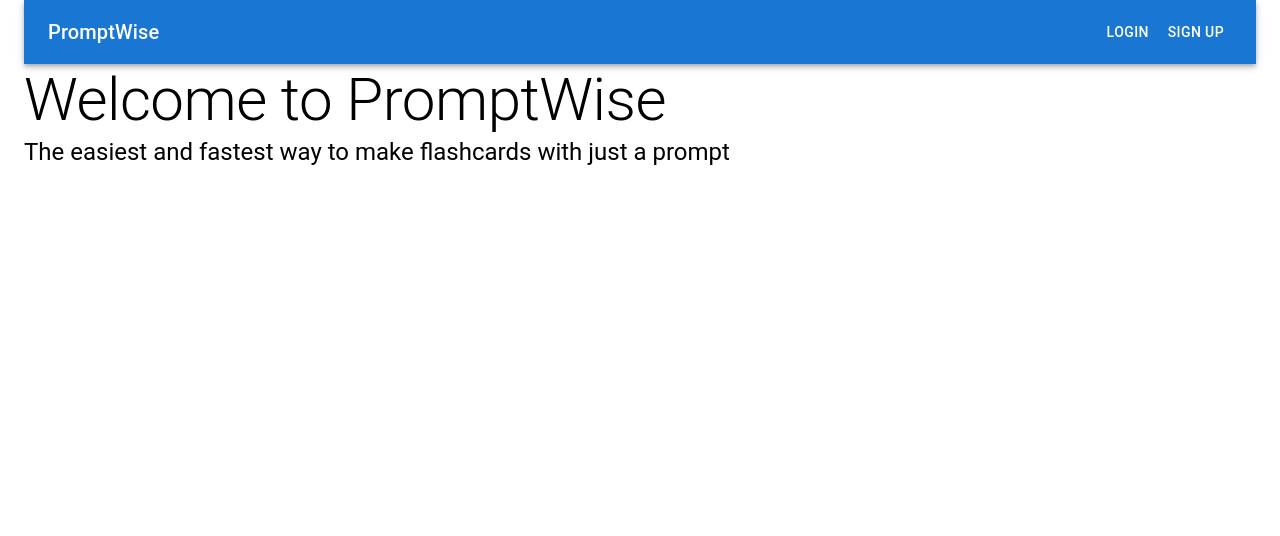
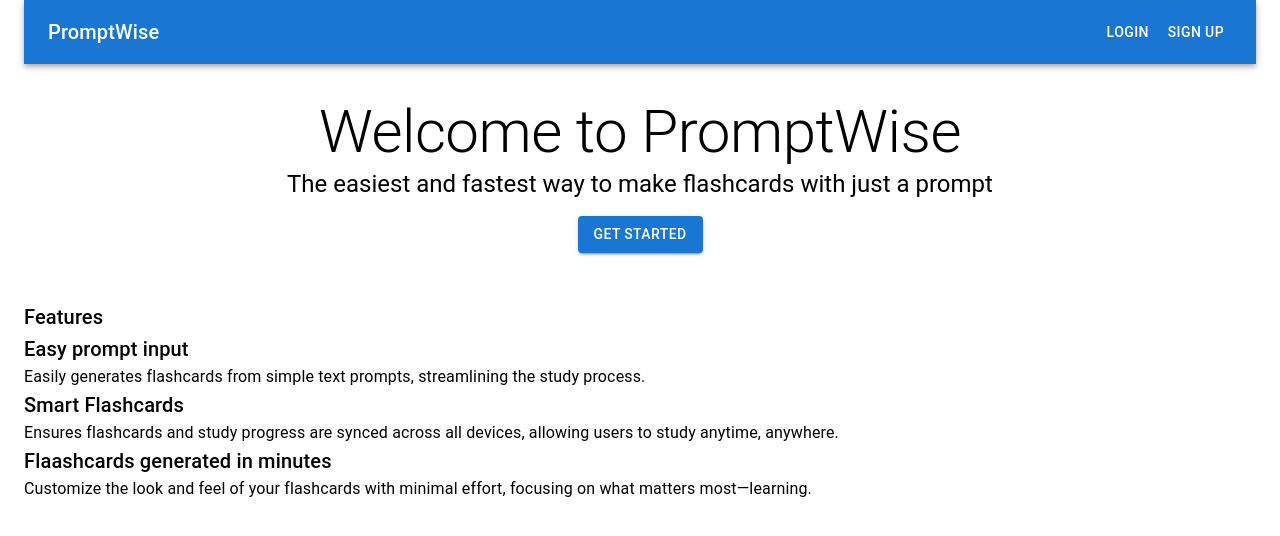
Before and after one commit to huscse/FlashCards-Saas, a Next.js app: page / in a window 1280 px wide. Shown: the top 536 px of the page. Built offline with nearby package versions, Linux system fonts and the light colour scheme; no server answers.

Commit message:
added features

```diff
--- a/app/page.js
+++ b/app/page.js
@@ -1,7 +1,7 @@
 import Image from "next/image";
 import getStripe from "@/utils/get-stripe";
 import { SignedIn, SignedOut, UserButton } from "@clerk/nextjs";
-import { AppBar, Box, Button, Container, Toolbar, Typography } from "@mui/material";
+import { AppBar, Box, Button, Container, Grid, Toolbar, Typography } from "@mui/material";
 import Head from "next/head";
 
 export default function Home() {
@@ -23,9 +23,38 @@ export default function Home() {
           </SignedIn>
         </Toolbar>
       </AppBar>
-      <Box>
+      <Box sx = {{
+        textAlign: 'center',
+        my: 4,
+      }}>
         <Typography variant="h2">Welcome to PromptWise</Typography>
-        <Typography variant="h5">The easiest and fastest way to make flashcards with just a prompt</Typography>
+        <Typography variant="h5"> {''}The easiest and fastest way to make flashcards with just a prompt</Typography>
+        <Button variant="contained" color = 'primary' sx = {{mt: 2}}> Get Started</Button>
+      </Box>
+      <Box sx = {{my: 6}}>
+        <Typography variant='h6' components = 'h2'>
+          Features
+        </Typography>
+        <Grid contained spacing = {4}>
+          <Grid item xs ={12} md = {4}>
+            <Typography variant="h6">Easy prompt input</Typography>
+            {''}
+            <Typography>Easily generates flashcards from simple text prompts, streamlining the study process.</Typography>
+          </Grid>
+
+          <Grid item xs ={12} md = {4}>
+            <Typography variant="h6">Smart Flashcards</Typography>
+            {''}
+            <Typography>Ensures flashcards and study progress are synced across all devices, allowing users to study anytime, anywhere.</Typography>
+          </Grid>
+
+          <Grid item xs ={12} md = {4}>
+            <Typography variant="h6">Flaashcards generated in minutes</Typography>
+            {''}
+            <Typography>Customize the look and feel of your flashcards with minimal effort, focusing on what matters most—learning.</Typography>
+          </Grid>
+
+        </Grid>
       </Box>
     </Container>
   )
```
